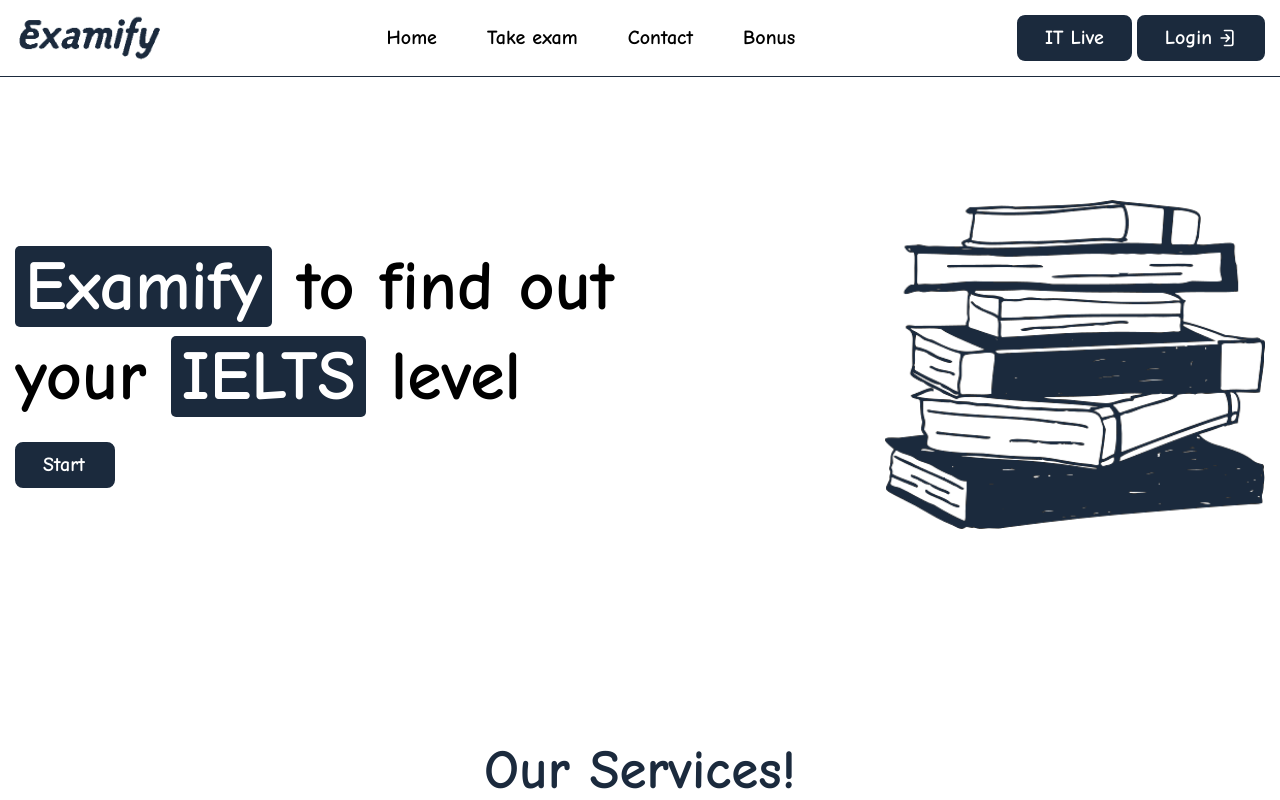
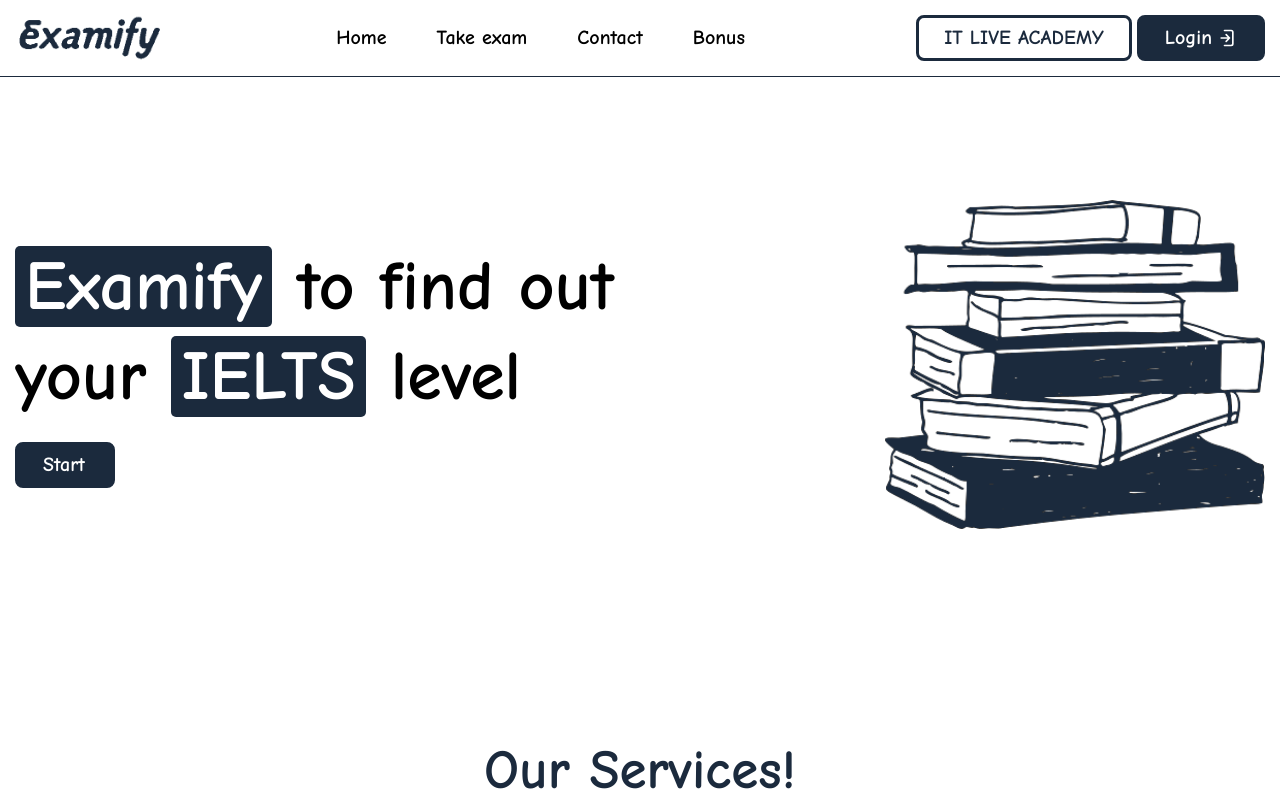
Before and after one commit to Sh0kh/Examify, a React (Create React App) app: page / in a window 1280 px wide. Shown: the top 800 px of the page. Built offline with nearby package versions, Linux system fonts and the light colour scheme; no server answers.

Commit message:
edit logo

```diff
--- a/src/Components/Header/Header.jsx
+++ b/src/Components/Header/Header.jsx
@@ -81,8 +81,8 @@
               </NavLink>
             </nav>
             <div className='flex items-center gap-[5px] relative'>
-              <a href="https://itliveacademy.uz/" target="_blank" rel="noopener noreferrer" className='header__login__btn flex items-center gap-[5px] font-bold text-[20px] text-[white] border-[3px] border-MainColor px-[25px] py-[5px] transition-colors duration-[0.6s] rounded-[8px] bg-MainColor hover:bg-transparent hover:text-MainColor'>
-                IT Live
+              <a href="https://itliveacademy.uz/" target="_blank" rel="noopener noreferrer" className='header__login__btn flex items-center gap-[5px] font-bold text-[20px] text-MainColor border-[3px] border-MainColor px-[25px] py-[5px] transition-colors duration-[0.6s] rounded-[8px] bg-transparent hover:bg-MainColor hover:text-[white]'>
+                IT LIVE ACADEMY
               </a>
               {token ? (
                 <button className='header__login__btn' onClick={ActiveModal}>
```
